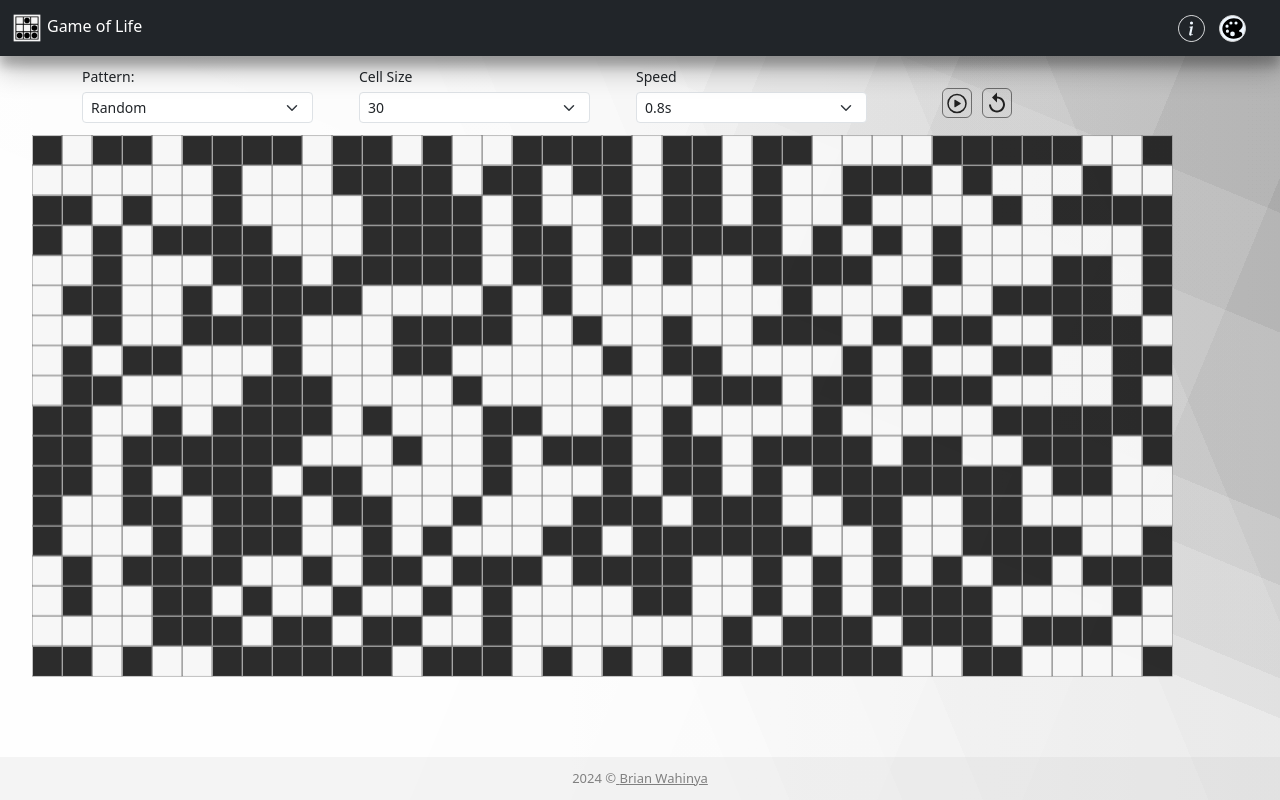
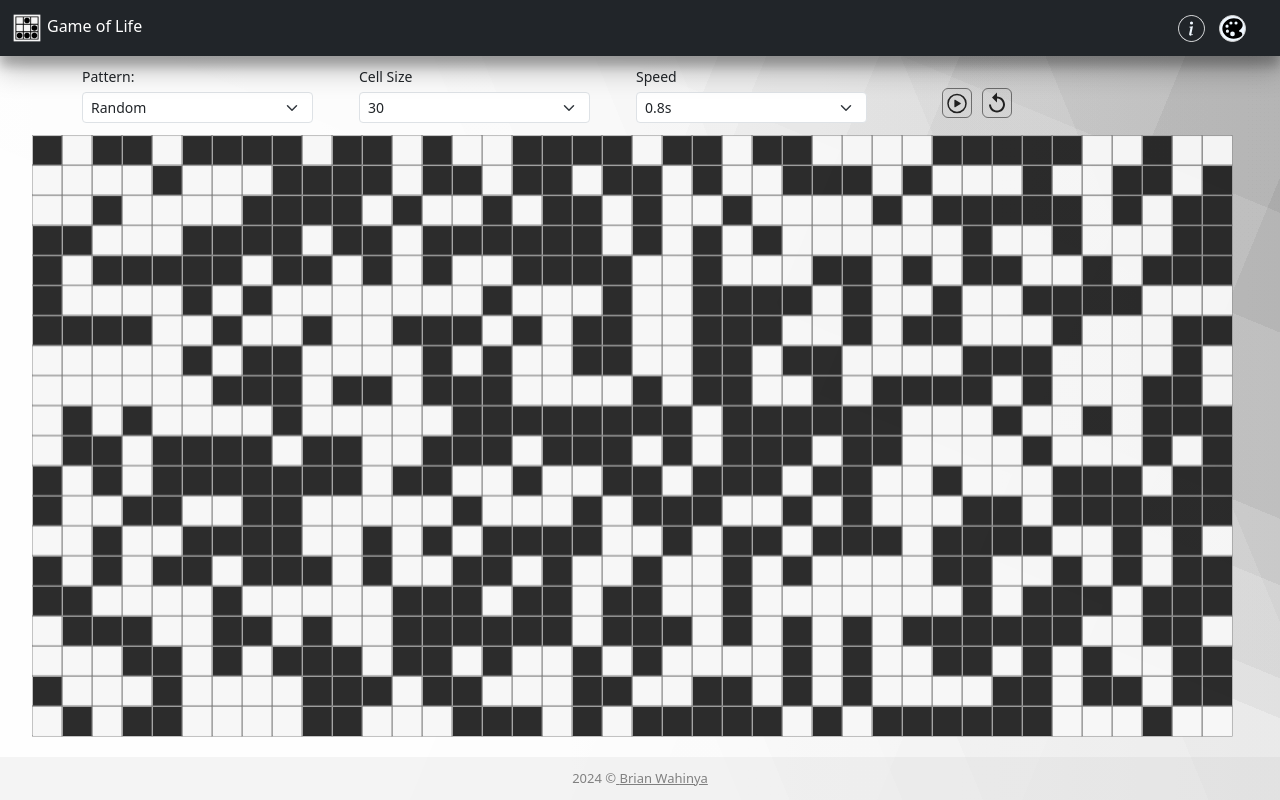
Before and after one commit to BrianWahinya/react-conway-game-of-life, a React (Vite) app: page / in a window 1280 px wide. Built offline with nearby package versions, Linux system fonts and the light colour scheme.

Commit message:
Hotfix: Canvas removed negative rows and cols to return all

```diff
--- a/src/features/Game/Game.jsx
+++ b/src/features/Game/Game.jsx
@@ -89,6 +89,8 @@ const Game = () => {
     }
   }, [pattern, cellSize, mode]);
 
-  return <canvas ref={canvasRef}></canvas>;
+  return (
+    <canvas ref={canvasRef} width={ctx.width} height={ctx.height}></canvas>
+  );
 };
 export default Game;
--- a/src/helpers/utils.js
+++ b/src/helpers/utils.js
@@ -47,8 +47,8 @@ export const generateRowsCols = (cellSize, canvas) => {
 
   const { width, height } = canvas;
 
-  const rows = floorToEven(Math.floor(height / cellSize) - 1);
-  const cols = floorToEven(Math.floor(width / cellSize) - 1);
+  const rows = floorToEven(Math.floor(height / cellSize));
+  const cols = floorToEven(Math.floor(width / cellSize));
   return { rows, cols, ctx };
 };
 
```
